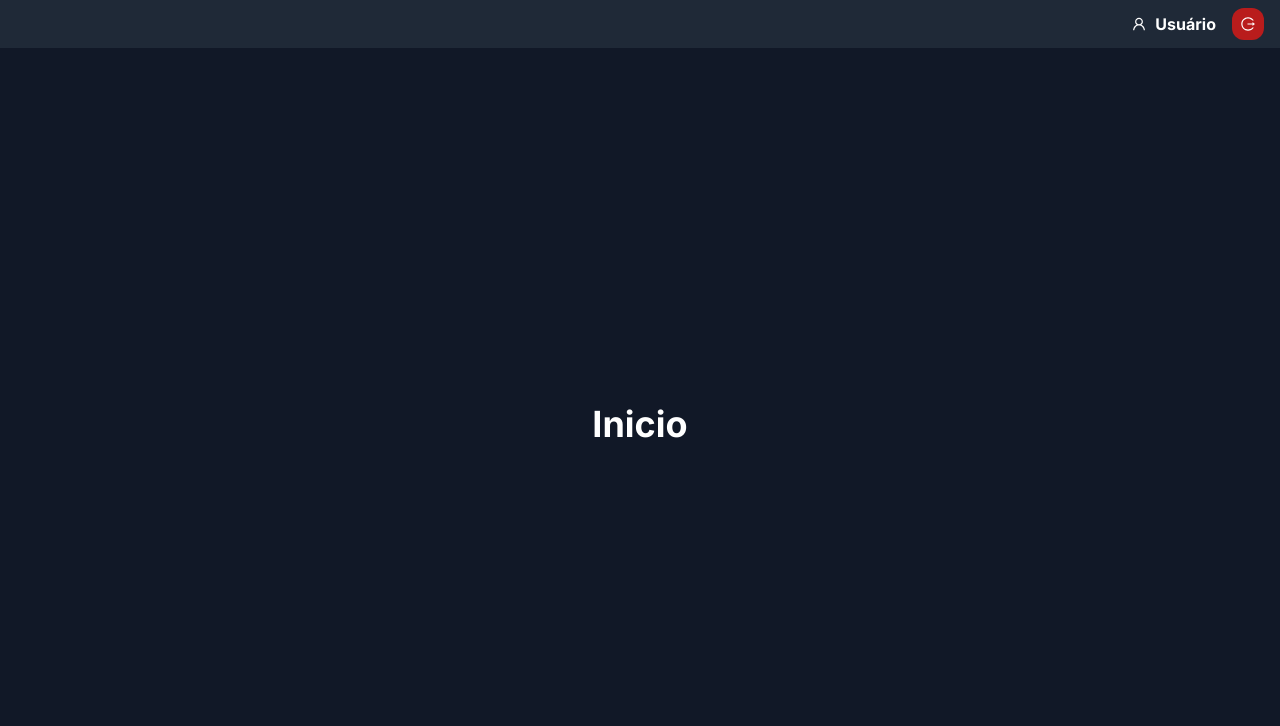
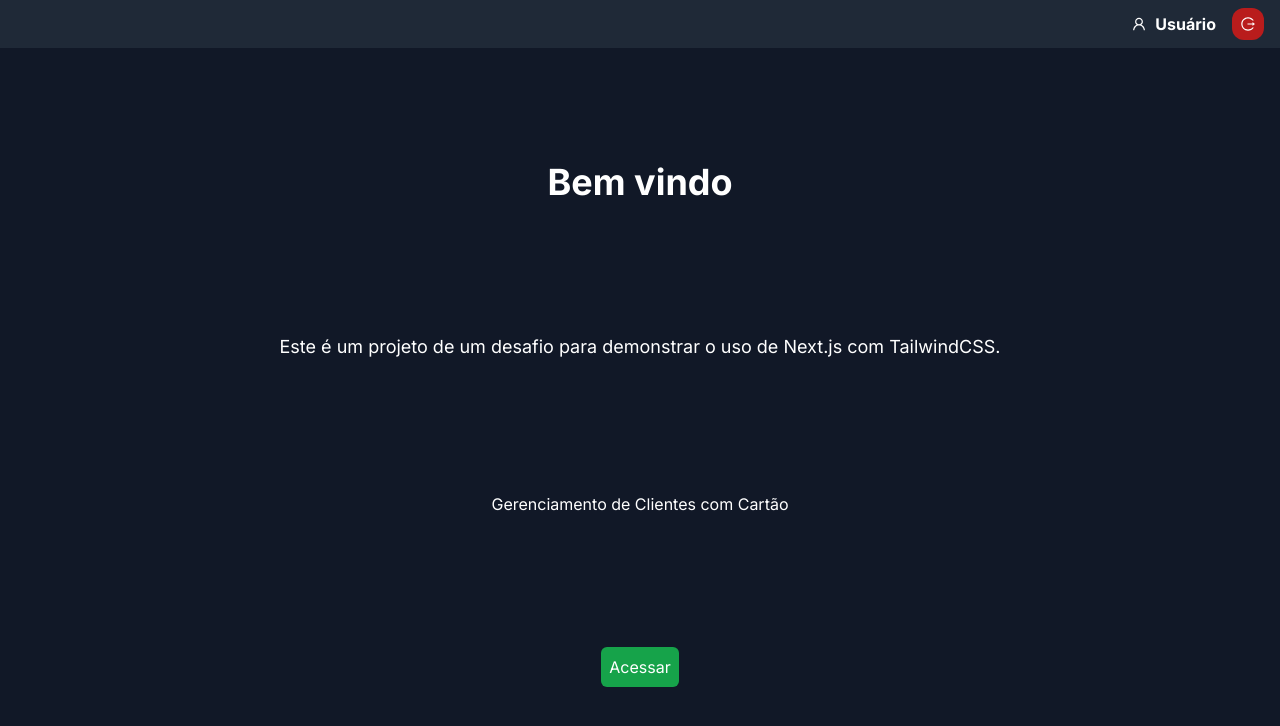
Before and after one commit to Ahnitam/nexjs_front_challenge, a Next.js app: page / in a window 1280 px wide. Shown: the top 726 px of the page. Built offline with nearby package versions, Linux system fonts and the light colour scheme.

Commit message:
chore: home page

```diff
--- a/src/pages/index.tsx
+++ b/src/pages/index.tsx
@@ -1,7 +1,19 @@
+import Link from "next/link";
+
 export default function Home() {
   return (
     <main className="flex flex-col min-h-full items-center justify-around p-12">
-      <h1 className="text-4xl font-bold">Inicio</h1>
+      <h1 className="text-4xl font-bold">Bem vindo</h1>
+      <p className="text-lg">
+        Este é um projeto de um desafio para demonstrar o uso de Next.js com
+        TailwindCSS.
+      </p>
+      <p>Gerenciamento de Clientes com Cartão</p>
+      <Link href="/customers">
+        <button className="p-2 bg-green-600 text-white rounded-md">
+          Acessar
+        </button>
+      </Link>
     </main>
   );
 }
```
